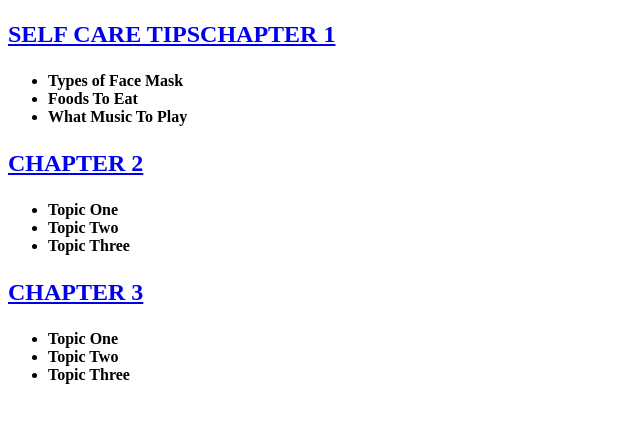
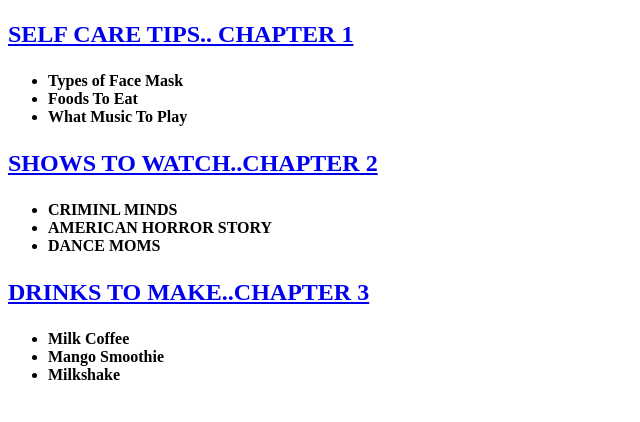
Before and after one commit to tesheni/links_review_pds5_6_Tesheni-, a plain HTML site: page toc.html in a window 1280 px wide. Shown: the part 48-470 px from the top of the page, without its empty margins (0-640 px from the left). Drawn offline with Linux system fonts and the light colour scheme.

Commit message:
Update toc.html

```diff
--- a/toc.html
+++ b/toc.html
@@ -7,7 +7,7 @@
 <body>
 <h1>Table of Contents</h1>
 
- <h2><p><a href="chapter1.html">SELF CARE TIPSCHAPTER 1</a></p> </h2>
+ <h2><p><a href="chapter1.html">SELF CARE TIPS.. CHAPTER 1</a></p> </h2>
 	<ul>
 		<li><b>Types of Face Mask</b></li>
 		<li><b>Foods To Eat</b></li>
@@ -15,18 +15,18 @@
 
 	</ul>
 
-	 <h2><p><a href="chapter2.html">CHAPTER 2</a></p> </h2>
+	 <h2><p><a href="chapter2.html">SHOWS TO WATCH..CHAPTER 2</a></p> </h2>
 	<ul>
-		<li><b>Topic One</b></li>
-		<li><b>Topic Two</b></li>
-		<li><b>Topic Three</b></li>
+		<li><b>CRIMINL MINDS</b></li>
+		<li><b>AMERICAN HORROR STORY</b></li>
+		<li><b>DANCE MOMS</b></li>
 	</ul>
 
-	 <h2><p><a href="chapter3.html">CHAPTER 3</a></p> </h2>
+	 <h2><p><a href="chapter3.html">DRINKS TO MAKE..CHAPTER 3</a></p> </h2>
 	<ul>
-		<li><b>Topic One</b></li>
-		<li><b>Topic Two</b></li>
-		<li><b>Topic Three</b></li>
+		<li><b>Milk Coffee</b></li>
+		<li><b>Mango Smoothie</b></li>
+		<li><b>Milkshake</b></li>
 	</ul>
 </body>
 </html>
```
